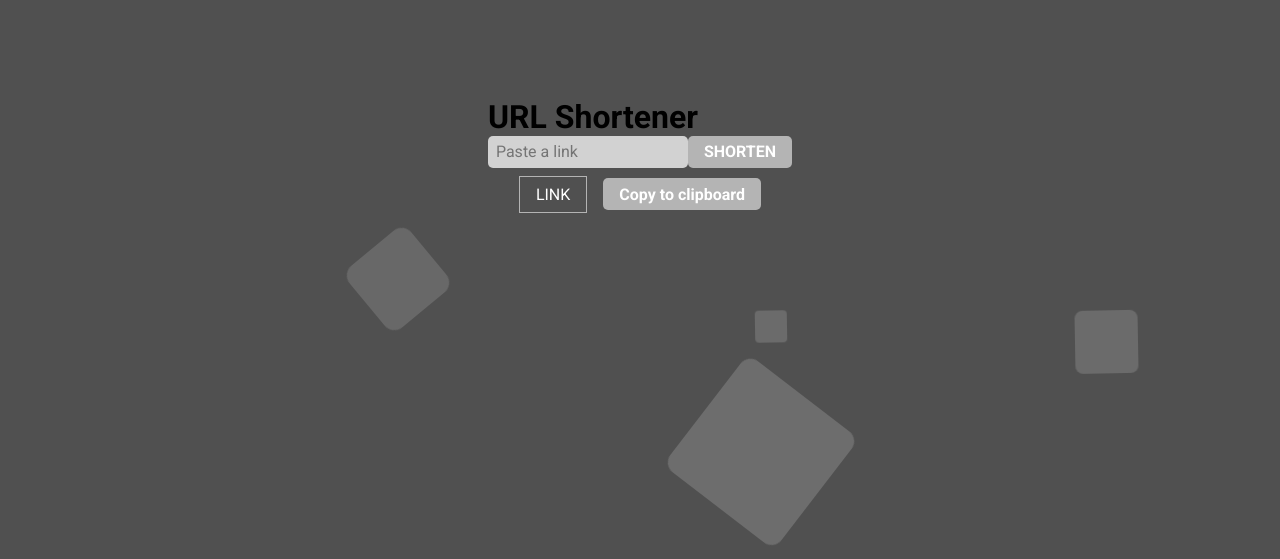
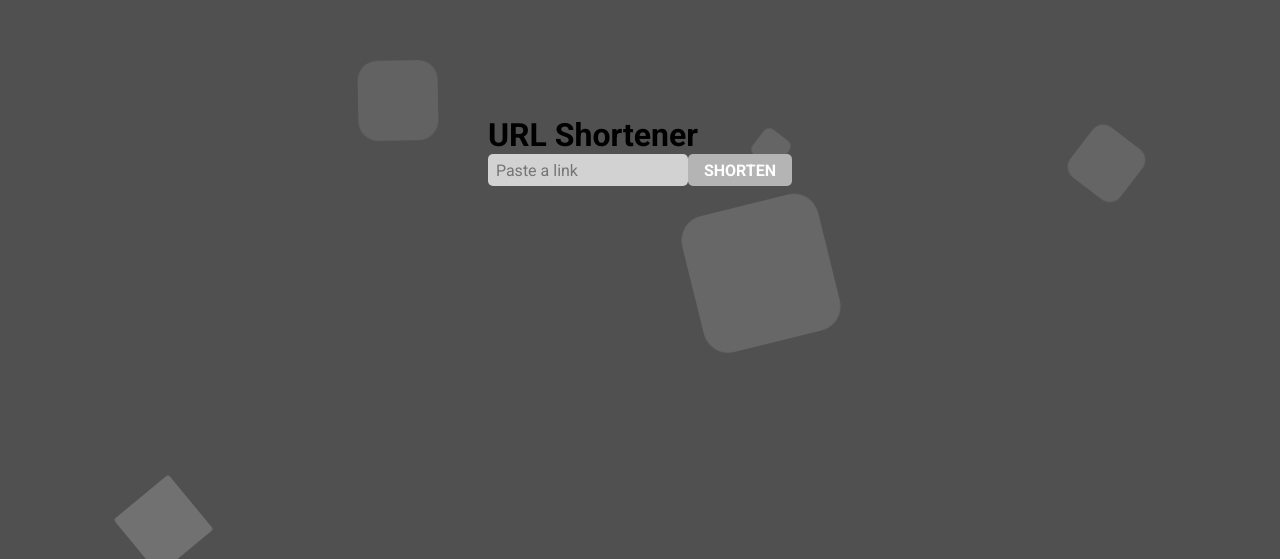
Before and after one commit to BamberDev/React-URL-Shortener, a React (Vite) app: page / in a window 1280 px wide. Shown: the part 241-800 px from the top of the page. Built offline with nearby package versions, Linux system fonts and the light colour scheme.

Commit message:
added new features

```diff
--- a/src/components/LinkResult/LinkResult.jsx
+++ b/src/components/LinkResult/LinkResult.jsx
@@ -1,11 +1,13 @@
 import { useEffect, useState } from "react";
+import PropTypes from "prop-types";
 import { CopyToClipboard } from "react-copy-to-clipboard";
 import styles from "./LinkResult.module.scss";
 
 const LinkResult = ({ inputValue }) => {
-  const [shortenedLink, setShortenedLink] = useState("LINK");
-  const [copied, setCopied] = useState(false);
+  const [shortenedLinks, setShortenedLinks] = useState([]);
+  const [copiedIndex, setCopiedIndex] = useState(null);
   const [loading, setLoading] = useState(false);
+  const [error, setError] = useState("");
 
   useEffect(() => {
     const shortenUrl = async () => {
@@ -19,45 +21,84 @@ const LinkResult = ({ inputValue }) => {
 
         if (response.ok) {
           const result = await response.text();
-          setShortenedLink(result);
+          setShortenedLinks((prevLinks) => [
+            ...prevLinks,
+            { original: inputValue, shortened: result },
+          ]);
+          setError("");
         } else {
-          setShortenedLink("Failed to shorten URL");
+          throw new Error("Failed to shorten URL");
         }
       } catch (error) {
-        console.error("Error fetching data:", error);
+        setError("Failed to shorten URL. Please try again later.");
       } finally {
         setLoading(false);
       }
     };
 
-    if (inputValue) {
+    if (inputValue && shortenedLinks.length < 10) {
       shortenUrl();
+    } else if (inputValue && shortenedLinks.length >= 10) {
+      setError("You can shorten a maximum of 10 links.");
     }
   }, [inputValue]);
 
   useEffect(() => {
     const timer = setTimeout(() => {
-      setCopied(false);
-    }, 2000);
+      setCopiedIndex(null);
+    }, 2500);
     return () => clearTimeout(timer);
-  }, [copied]);
+  }, [copiedIndex]);
+
+  const handleClearLinks = () => {
+    setShortenedLinks([]);
+    setError("");
+  };
 
   return (
-    <div className={styles.resultContainer}>
-      {loading ? (
-        <p>Loading...</p>
-      ) : (
-        <>
-          <p>{shortenedLink}</p>
-          <CopyToClipboard text={shortenedLink} onCopy={() => setCopied(true)}>
-            <button className={copied ? styles.copied : ""}>
-              Copy to clipboard
-            </button>
-          </CopyToClipboard>
-        </>
+    <div className={styles.container}>
+      {loading && <p className={styles.loader}>Loading...</p>}
+      <div className={styles.resultContainer}>
+        {error && <p className={styles.error}>{error}</p>}
+        {shortenedLinks.map((link, index) => (
+          <div key={index} className={styles.linkContainer}>
+            <div className={styles.links}>
+              <p>
+                {index + 1}. {link.shortened}
+              </p>
+              <p className={styles.originalLink}>
+                {link.original.length > 25
+                  ? `${link.original.slice(0, 25)}...`
+                  : link.original}
+              </p>
+            </div>
+            <CopyToClipboard
+              text={link.shortened}
+              onCopy={() => setCopiedIndex(index)}
+            >
+              <button
+                className={
+                  copiedIndex === index ? styles.copied : styles.copyButton
+                }
+                aria-label="Copy URL button"
+              >
+                {copiedIndex === index ? "Copied!" : "Copy"}
+              </button>
+            </CopyToClipboard>
+          </div>
+        ))}
+      </div>
+      {shortenedLinks.length > 0 && (
+        <button className={styles.clearButton} onClick={handleClearLinks}>
+          CLEAR
+        </button>
       )}
     </div>
   );
 };
 
 export default LinkResult;
+
+LinkResult.propTypes = {
+  inputValue: PropTypes.string.isRequired,
+};
```
